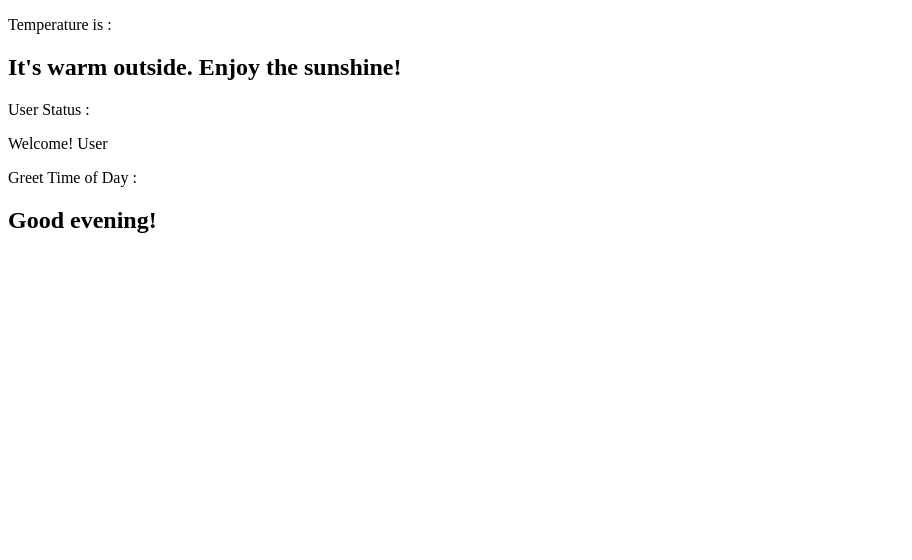
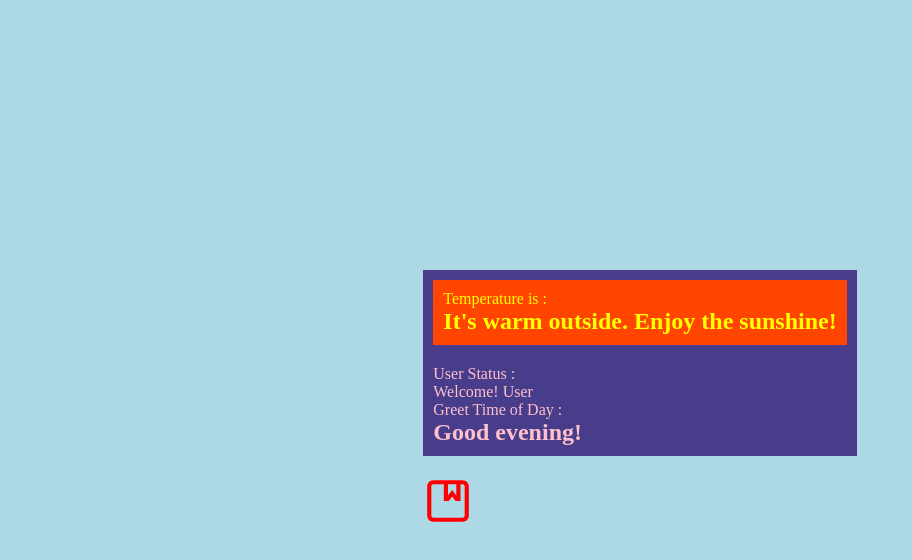
Before and after one commit to nehaumbre/REACTHUNX, a React (Vite) app in the folder vite-project/: page / in a window 1280 px wide. Shown: the top 560 px of the page, without its empty margins (0-912 px from the left). Built offline with nearby package versions, Linux system fonts and the light colour scheme.

Commit message:
React Fundamentals: Styling and Icons
Signed-off-by: nehaumbre <nehaumbre28@gmail.com>

```diff
--- a/vite-project/package.json
+++ b/vite-project/package.json
@@ -11,7 +11,8 @@
   },
   "dependencies": {
     "react": "^19.2.7",
-    "react-dom": "^19.2.7"
+    "react-dom": "^19.2.7",
+    "react-icons": "^5.7.0"
   },
   "devDependencies": {
     "@eslint/js": "^10.0.1",
--- a/vite-project/src/App.jsx
+++ b/vite-project/src/App.jsx
@@ -16,8 +16,10 @@ import Greet from './components/Greet.jsx';
 // import Consumer from "./components/Consumer.jsx";
 // import Card from "./components/Card.jsx";
 // import UserList from './components/userList.jsx';
+import { CgAlbum } from "react-icons/cg";
 import Weather from './components/Weather.jsx';
 import UserStatus from './components/UserStatus.jsx';
+import "./index.css";
 // const ValidPasscode = () => <h1>Valid Passcode</h1>;
 // const InvalidPasscode = () => <h1>Invalid Passcode</h1>;
 
@@ -264,6 +266,12 @@ const App = () => {
   //   },
   // ];
 
+  const stylesforSectionWeather = {
+    color: "yellow",
+    backgroundColor: "OrangeRed",
+    padding: "10px",
+    marginBottom: "20px",
+  };
 
   return (
     // <section id="section">
@@ -278,8 +286,8 @@ const App = () => {
     //   <Greetings />
     // </section>
     <main>
-      <section>
-        <p>Temperature is : <Weather temperature={16} /></p>
+      <section style ={{color:"pink", backgroundColor:"DarkSlateBlue", padding:"10px", marginBottom:"20px"}}>
+        <p style= {stylesforSectionWeather}>Temperature is : <Weather temperature={16} /></p>
         <p>User Status : <UserStatus loggedIn={true} isAdmin={false} /></p>
         <p>Greet Time of Day : <Greet timeOfDay="evening" /></p>
       </section>
@@ -386,6 +394,7 @@ const App = () => {
       ))} */}
       {/* <ProductList /> */}
       {/* <UserList /> */}
+      <CgAlbum size={50} color="red" />
     </main>
   );
 };
--- /dev/null
+++ b/vite-project/src/index.css
@@ -0,0 +1,20 @@
+*{
+padding: 0;
+margin: 0;
+box-sizing: border-box;
+}
+
+body
+{
+background-color: lightblue;
+display: flex;
+justify-content: center;
+align-items: center;
+height: 100vh;
+}
+
+h1
+{
+    color: red;
+    background-color: yellow;
+}
```
Also changed, not shown: 1 other file (tests, documents, lock files or other folders).
